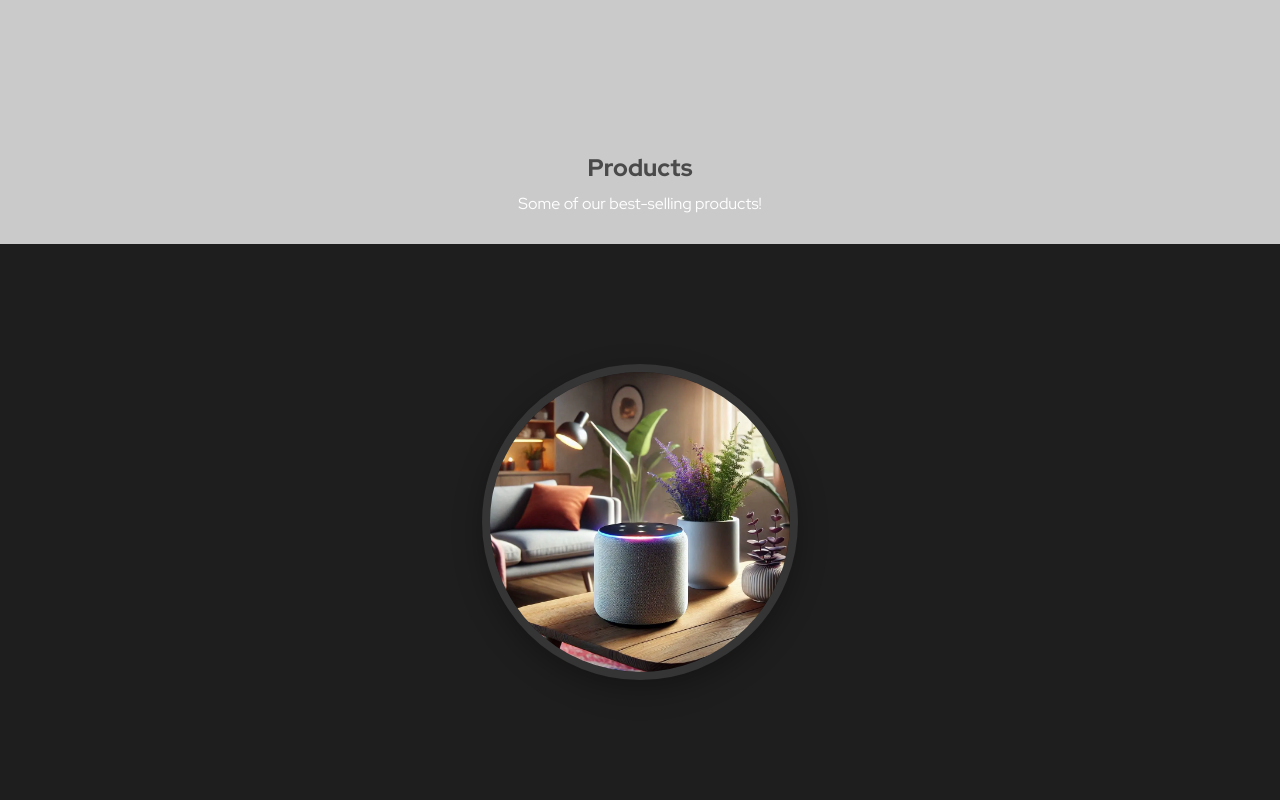
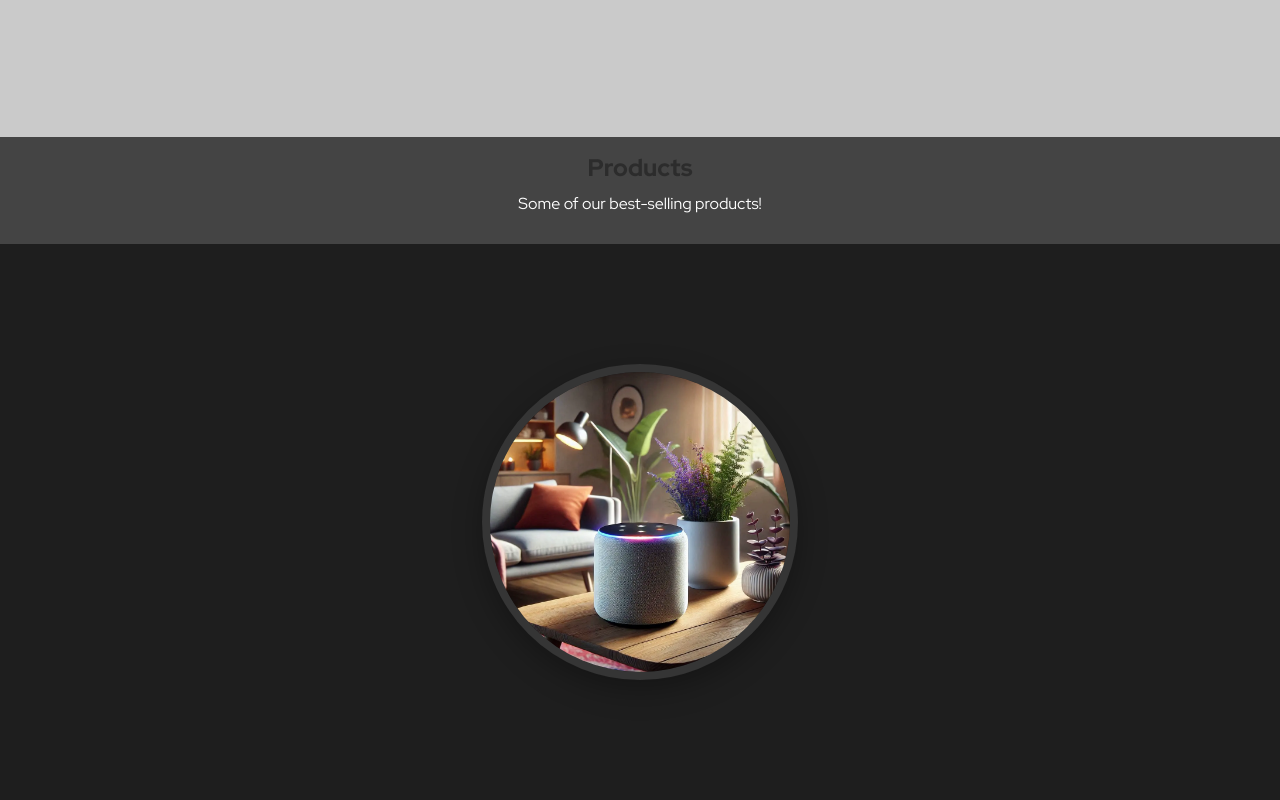
Before and after one commit to upayanmazumder/Smart-Home-System, a React (Create React App) app in the folder app/: page / in a window 1280 px wide. Shown: the part 1620-2420 px from the top of the page. Built offline with nearby package versions, Linux system fonts and the light colour scheme.

Commit message:
feat: update Products component with product links and improve Home page structure

```diff
--- a/app/src/components/Products/Products.js
+++ b/app/src/components/Products/Products.js
@@ -6,7 +6,7 @@ import SmartThermostat from "../../media/devices/smart-thermostat.webp";
 const Products = () => {
     return (
         <>
-            <div style={{ paddingTop: '5px' }}>
+            <div id="products" style={{ paddingTop: '5px' }}>
                 <a className="sectionHeading" href="/#products">
                     <h2>Products</h2>
                     <p style={{ marginBottom: '30px' }}>Some of our best-selling products!</p>
@@ -22,7 +22,7 @@ const Products = () => {
                                     reminders,
                                     and much more using voice commands
                                 </p>
-                                <a href="#" className="shop-link">Shop Now</a>
+                                <a href="/shop/smart-speakers" className="shop-link">Shop Now</a>
                             </div>
                         </ul>
                     </div>
@@ -39,7 +39,7 @@ const Products = () => {
                                     the
                                     perfect ambiance
                                 </p>
-                                <a href="#" className="shop-link">Shop Now</a>
+                                <a href="/shop/smart-lighting" className="shop-link">Shop Now</a>
                             </div>
                         </ul>
                     </div>
@@ -58,7 +58,7 @@ const Products = () => {
                                     and it
                                     even shows you the weather forecast
                                 </p>
-                                <a href="#" className="shop-link">Shop Now</a>
+                                <a href="/shop/smart-thermostats" className="shop-link">Shop Now</a>
                             </div>
                         </ul>
                     </div>
--- a/app/src/pages/Home.js
+++ b/app/src/pages/Home.js
@@ -25,7 +25,7 @@ function App() {
         </section>
       </main>
 
-      <Products />
+      <Products/>
 
       <main>
         <section id='reviews'>
```
